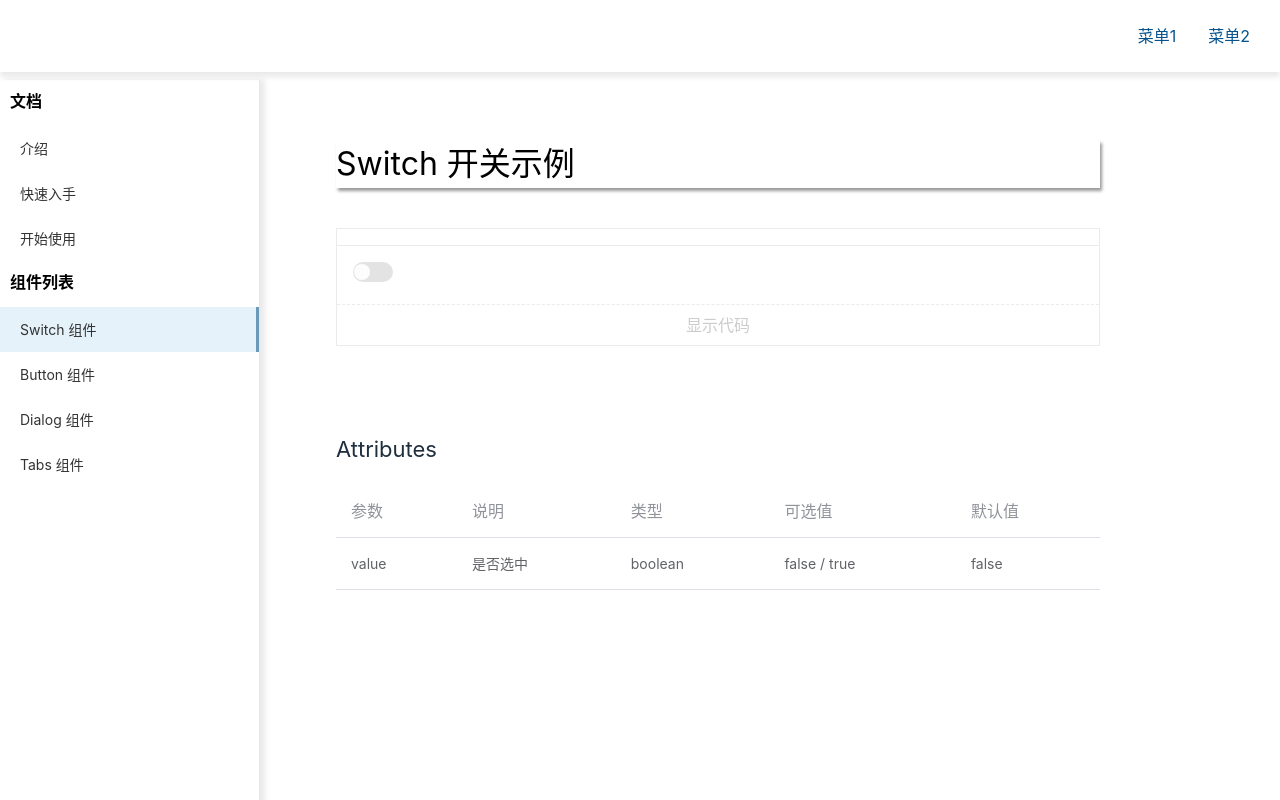
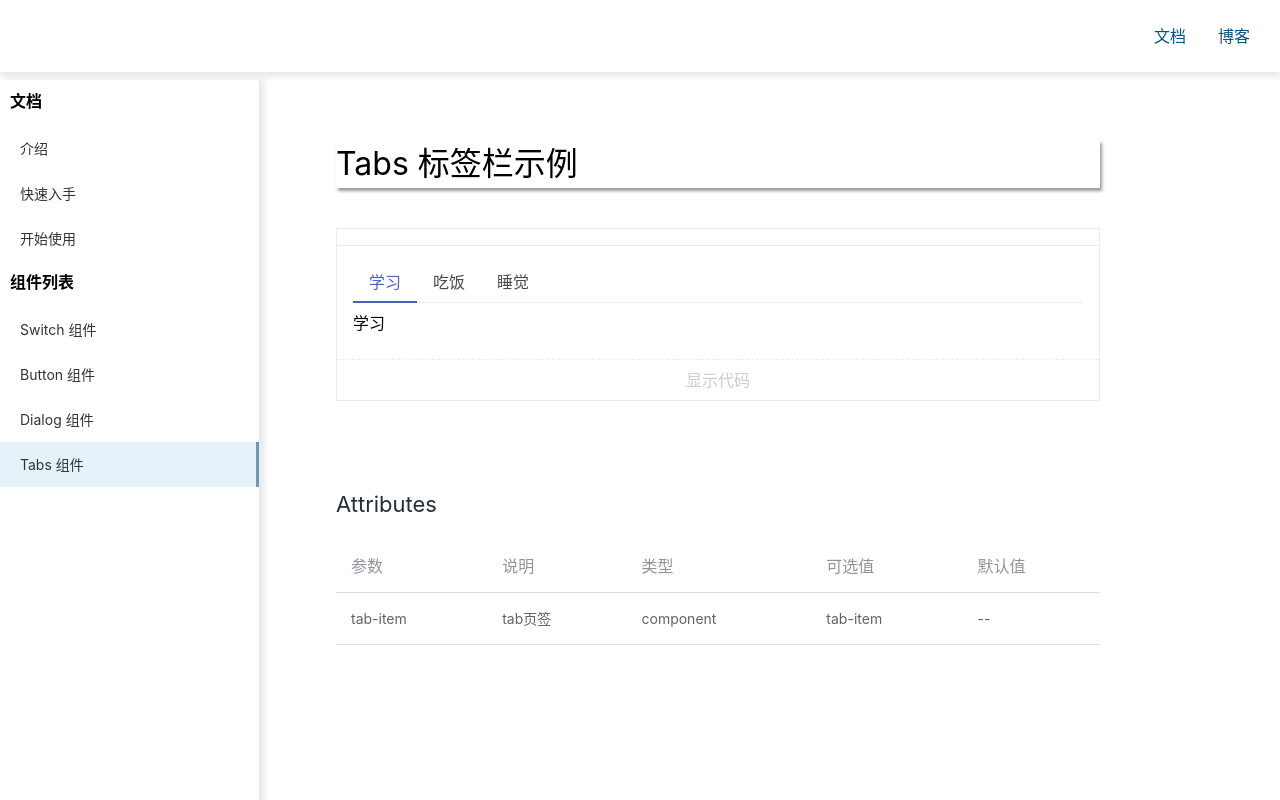
Before and after one commit to wangpf1129/zhizz-ui, a Vue app: page /#/doc/tabs in a window 1280 px wide. Before the commit this address led to /#/doc/switch. Built offline with nearby package versions, Linux system fonts and the light colour scheme.

Commit message:
优化 移动端样式

```diff
--- a/src/components/CodePer.vue
+++ b/src/components/CodePer.vue
@@ -65,7 +65,6 @@ $border-color: #ebebeb;
     padding: 8px 16px;
     border-top: 1px dashed $border-color;
     color: #ccc;
-
     &:hover {
       color: #4d86af;
       background-color: #f9fafc;
@@ -73,14 +72,10 @@ $border-color: #ebebeb;
   }
 
   &-code {
+    overflow-x: auto;
+    min-width: 300px;
     padding: 8px 16px;
     border-top: 1px dashed $border-color;
-
-    &.codeVisible {
-      border: 1px solid red;
-
-    }
-
     > pre {
       line-height: 1.1;
       font-family: Consolas, 'Courier New', Courier, monospace;
--- a/src/components/DocUi/DialogDoc.vue
+++ b/src/components/DocUi/DialogDoc.vue
@@ -19,6 +19,27 @@ export default {
   components: {DocTitle, Attr, CodePer, DialogDemo2, DialogDemo1},
   setup() {
     const data = ref([
+      {
+        params: 'visible',
+        desc: '是否展示',
+        type: 'boolean',
+        select: 'true / false',
+        default: 'normal',
+      },
+      {
+        params: 'width',
+        desc: '宽度',
+        type: 'string',
+        select: '0%~100%',
+        default: '60%',
+      },
+      {
+        params: 'top',
+        desc: '顶部距离',
+        type: 'string',
+        select: '数字+px',
+        default: '130px',
+      },
       {
         params: 'visible',
         desc: '是否展示',
--- a/src/components/TopNav.vue
+++ b/src/components/TopNav.vue
@@ -6,8 +6,8 @@
       </svg>
     </router-link>
     <ul class="menu">
-      <li>菜单1</li>
-      <li>菜单2</li>
+      <li><router-link to="/doc">文档</router-link></li>
+      <li><a href="https://wwwpppfffzzz.github.io/" target="_blank" >博客</a></li>
     </ul>
     <div v-if="visibleMenuButton" class="toggleAside" @click="toggleAside">
       <svg class="icon">
@@ -76,6 +76,10 @@ $textColor: #05538c;
 
     > li {
       margin: 0 1em;
+      > a{
+        color: inherit;
+
+      }
     }
   }
 
--- a/src/lib/Button.vue
+++ b/src/lib/Button.vue
@@ -35,10 +35,6 @@ export default {
       const loadingClass = loading ? " z-button-loading" : "";
 
       return `z-button-theme-${theme} z-button-size-${size}${loadingClass}`;
-      // return {
-      //   [`z-button-theme-${theme}`]: theme,
-      //   [`z-button-size-${size}`]: size,
-      // };
     });
 
     return { classes };
@@ -64,11 +60,7 @@ $radius: 4px;
   white-space: nowrap;
   box-sizing: border-box;
   font-size: 14px;
-
-  & + & {
-    margin-left: 8px;
-    margin-bottom: 8px;
-  }
+  margin: 8px;
 
   &:focus {
     outline: none;
--- a/src/lib/Dialog.vue
+++ b/src/lib/Dialog.vue
@@ -30,11 +30,11 @@ export default {
   props: {
     width: {
       type: String,
-      default: '50%'
+      default: '60%'
     },
     top: {
       type: String,
-      default: '100px'
+      default: '130px'
     },
     visible: {
       type: Boolean,
@@ -102,16 +102,16 @@ $border-color: #d9d9d9;
     width: 100%;
     height: 100%;
     background: fade_out(black, 0.5);
-    z-index: 10;
+    z-index: 30;
   }
 
   &-wrapper {
-    min-width: 50%;
+    min-width: 60%;
     position: fixed;
     left: 50%;
     top: 0;
     transform: translateX(-50%);
-    z-index: 11;
+    z-index: 31;
   }
 
   > header {
@@ -128,8 +128,9 @@ $border-color: #d9d9d9;
   }
 
   > footer {
+
     border-top: 1px solid $border-color;
-    padding: 12px 16px;
+    padding: 12px 2px;
     text-align: right;
   }
 
--- a/src/router/index.ts
+++ b/src/router/index.ts
@@ -28,7 +28,7 @@ const router = createRouter({
       path: '/doc',
       component: Doc,
       children: [
-        {path: '/', redirect: '/doc/intro'},
+        {path: '', redirect: '/doc/intro'},
         {path: 'intro', component: md('intro')},
         {path: 'install', component: md('install')},
         {path: 'start', component: md('start')},
--- a/src/views/Doc.vue
+++ b/src/views/Doc.vue
@@ -107,10 +107,15 @@ export default {
             cursor: pointer;
             color: #333;
 
+            &:hover {
+              background: #e5f2fa;
+              border-bottom: none;
+            }
           }
 
           .router-link-active {
             background-color: #e5f2fa;
+            border-right: none;
 
             &:after {
               content: '';
@@ -120,7 +125,6 @@ export default {
               height: 100%;
               border-right: 3px solid #6b9ab8;
             }
-
           }
         }
       }
@@ -128,7 +132,6 @@ export default {
 
     main {
       flex: 1;
-      max-width: 800px;
       overflow: auto;
       padding: 60px 180px;
     }
@@ -152,11 +155,11 @@ export default {
       }
 
       main {
+        overflow: auto;
         padding: 20px 8px;
         margin: 0 auto;
       }
     }
-
   }
 }
 </style>
--- a/src/views/Home.vue
+++ b/src/views/Home.vue
@@ -56,6 +56,12 @@ $textColor: #05538c;
 .home {
   ::v-deep(.top_nav) {
     background: transparent;
+  }
+
+  @media (max-width: 500px) {
+    ::v-deep(.top_nav) {
+      background: #fff;
+    }
   }
 
   .banner {
```
